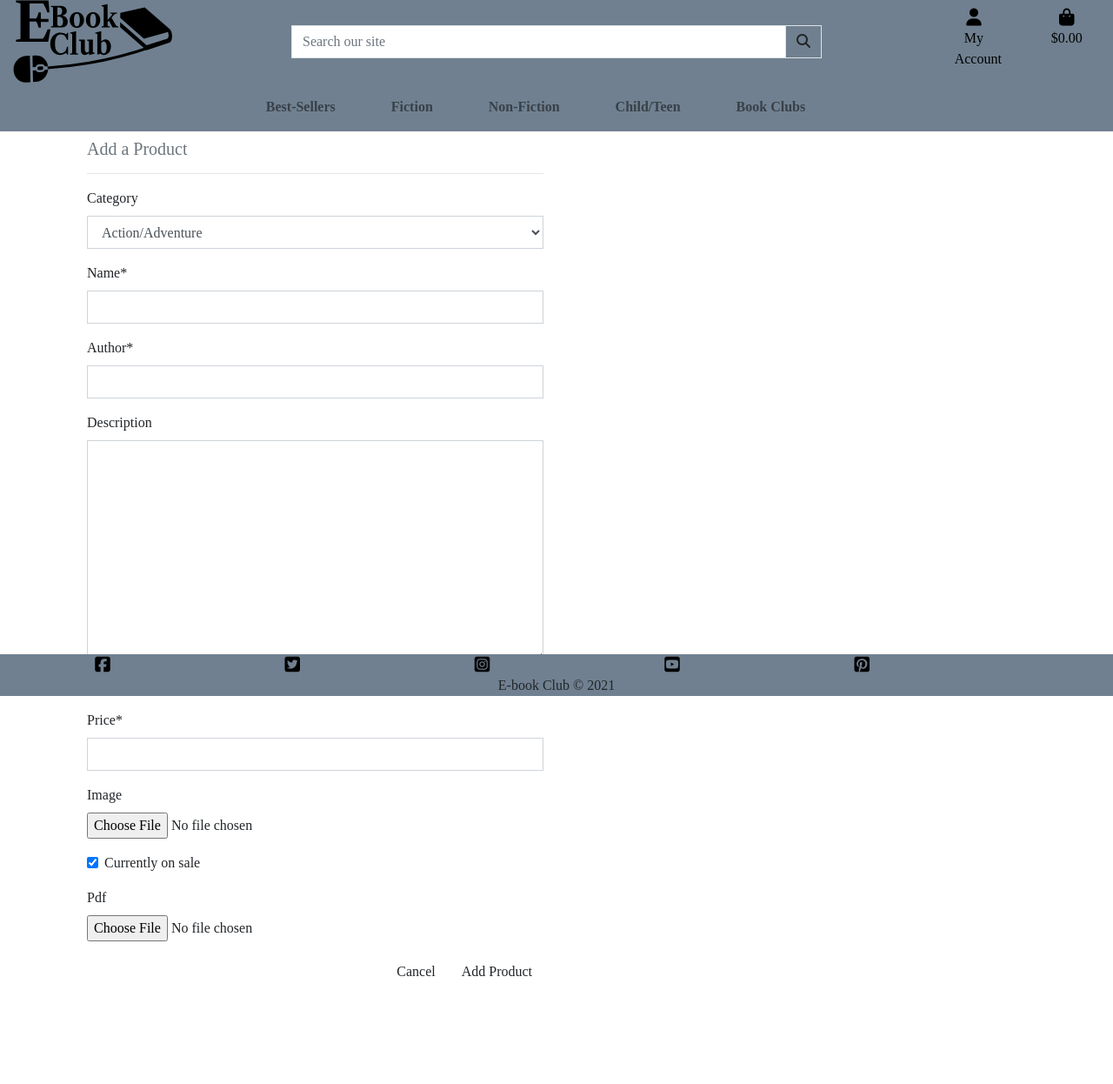
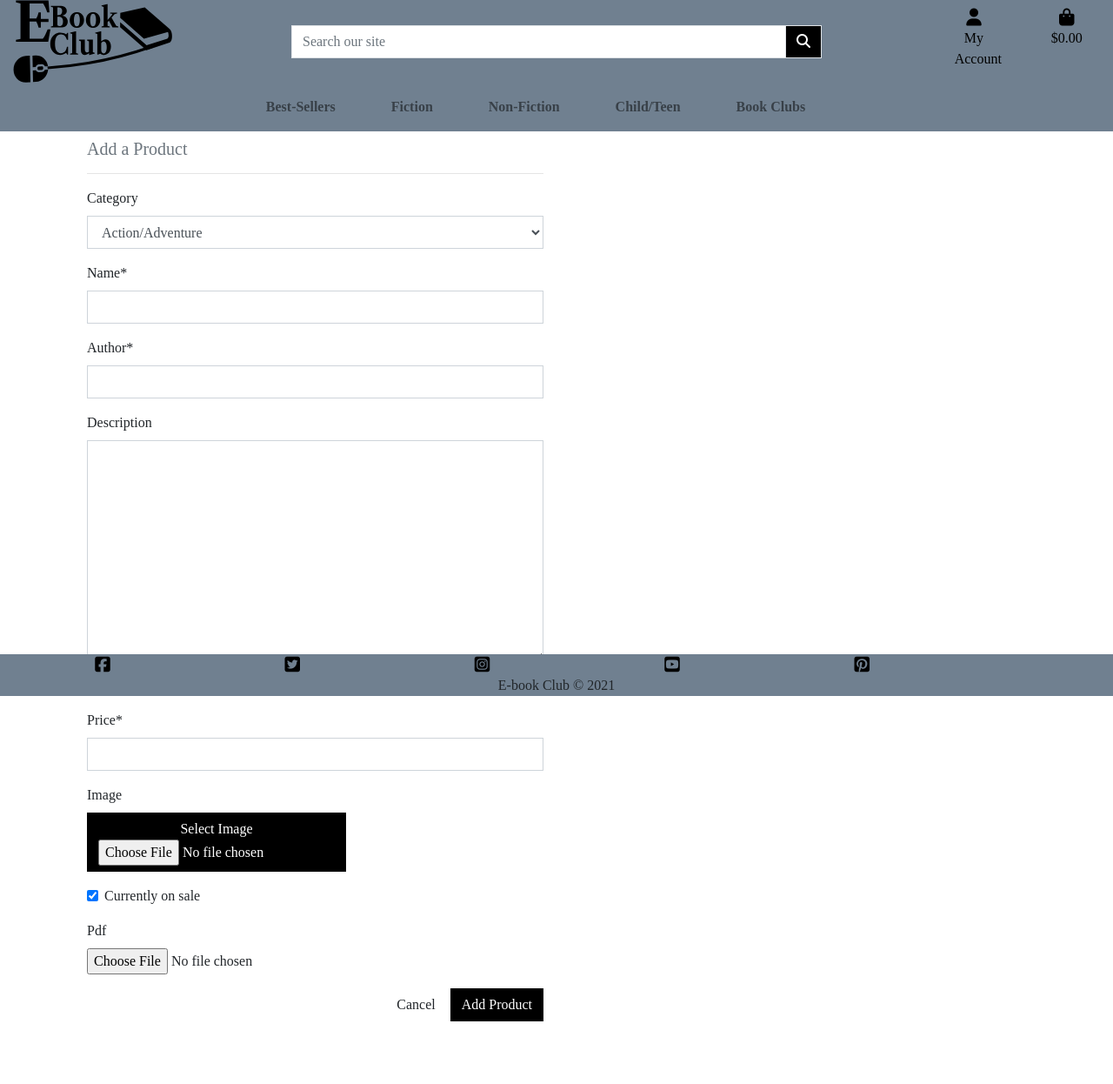
Before and after one commit to j-j-jack/ms4-e-book-club, a Django app: page /products/add/ in a window 1280 px wide. Shown: the whole page at 87% size. Before the commit the page ends 1122 px from the top, so only its background shows below. Run offline with Django 3.2, Linux system fonts and the light colour scheme; the visitor is signed in with stand-in values (Sample User, id 1); data comes from the database, SQL or seed files in the repository; some libraries are stand-ins or nearby versions.

Commit message:
add custom widget for product image field

```diff
--- a/products/forms.py
+++ b/products/forms.py
@@ -1,5 +1,6 @@
 from django import forms
 from .models import Product, Category
+from .widgets import CustomClearableFileInput
 
 
 class ProductForm(forms.ModelForm):
@@ -9,6 +10,9 @@ class ProductForm(forms.ModelForm):
         fields = '__all__'
         exclude = ('reviews', 'sales_count', 'rating')
 
+    image = forms.ImageField(
+        label='Image', required=False, widget=CustomClearableFileInput)
+
     def __init__(self, *args, **kwargs):
         super().__init__(*args, **kwargs)
         categories = Category.objects.all()
--- /dev/null
+++ b/products/templates/products/custom_widget_templates/custom_clearable_file_input.html
@@ -0,0 +1,17 @@
+{% if widget.is_initial %}
+    <p>{{ widget.initial_text }}:</p>
+    <a href="{{ widget.value.url }}">
+        <img width="96" height="96" class="rounded shadow-sm" src="{{ widget.value.url }}">
+    </a>
+    {% if not widget.required %}
+        <div class="custom-control custom-checkbox mt-2">
+            <input class="custom-control-input" type="checkbox" name="{{ widget.checkbox_name }}" id="{{ widget.checkbox_id }}">
+            <label class="custom-control-label text-danger" for="{{ widget.checkbox_id }}">{{ widget.clear_checkbox_label }}</label>
+        </div>
+    {% endif %}<br>
+    {{ widget.input_text }}
+{% endif %}
+<span class="btn btn-black rounded-0 btn-file">
+    Select Image <input id="new-image" type="{{ widget.type }}" name="{{ widget.name }}"{% include "django/forms/widgets/attrs.html" %}>
+</span>
+<strong><p class="text-danger" id="filename"></p></strong>
--- a/static/css/base.css
+++ b/static/css/base.css
@@ -22,6 +22,11 @@ body {
 
 a>div {
     color: black;
+}
+
+.btn-black {
+    background: black;
+    color: white;
 }
 
 /* header --------------------------------------------------------------------------------------*/
```
Also changed, not shown: products/widgets.py (added, +9 -0 lines).
